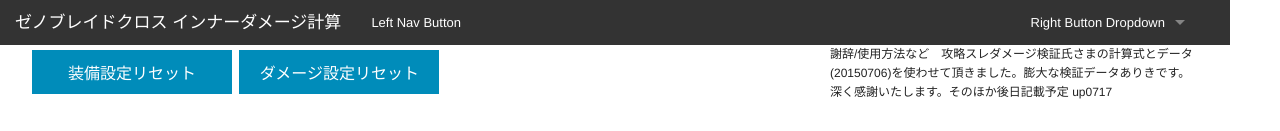
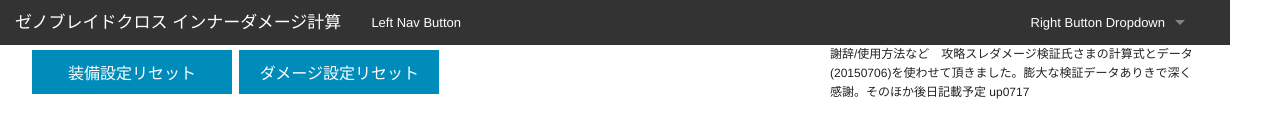
Before and after one commit to jumoji/xenox_innerdamage, a plain HTML site: page index.html in a window 1280 px wide. Shown: the top 131 px of the page. Drawn offline with Linux system fonts and the light colour scheme.

Commit message:
Update index.html
説明文編集

```diff
--- a/index.html
+++ b/index.html
@@ -51,7 +51,7 @@
 <button type="button" class="xenob" onClick="clearForm(1);false;">ダメージ設定リセット</button>
 </div>
 <div class="large-4 small-12 columns">
-<p>謝辞/使用方法など　攻略スレダメージ検証氏さまの計算式とデータ(20150706)を使わせて頂きました。膨大な検証データありきです。深く感謝いたします。そのほか後日記載予定 up0717</p>
+<p>謝辞/使用方法など　攻略スレダメージ検証氏さまの計算式とデータ(20150706)を使わせて頂きました。膨大な検証データありきで深く感謝。そのほか後日記載予定 up0717</p>
 </div>
 </div>
 <div class="row">
```
